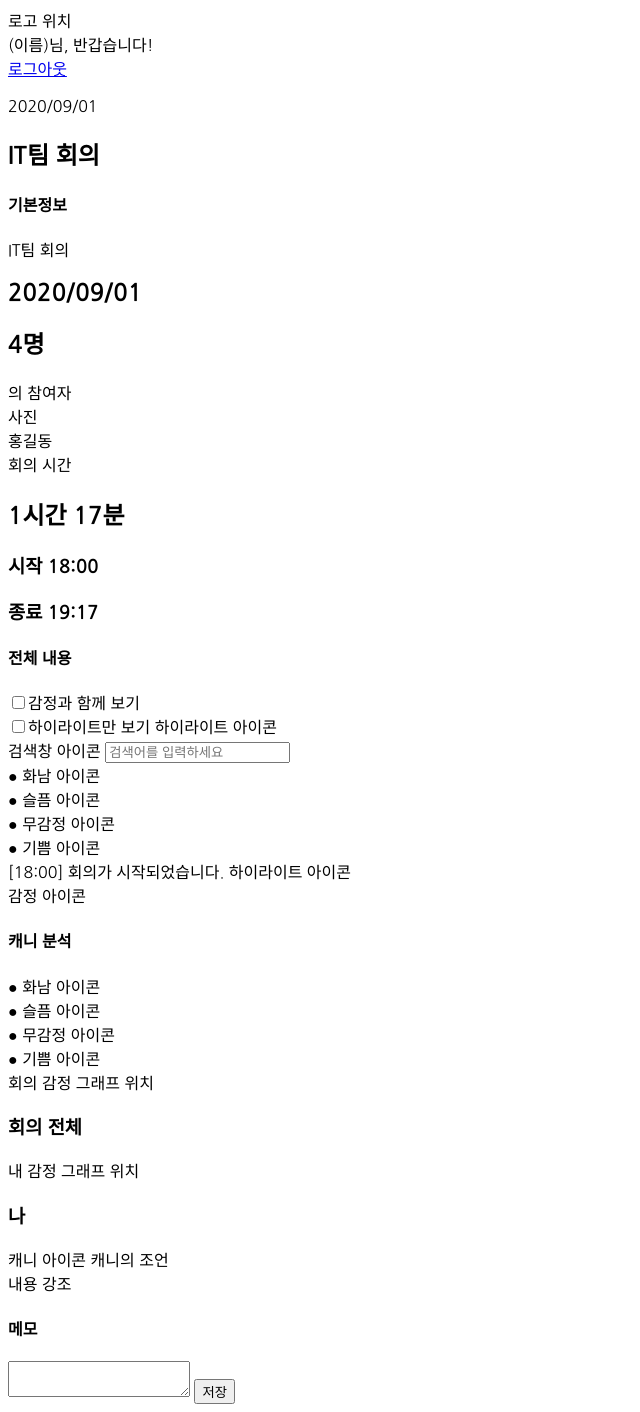
After one commit to jeongum/canwemeet_v2, a Flask app: page /minute/details in a window 1280 px wide. The commit adds this page. Shown: the whole page, without its empty margins (0-640 px from the left). Run offline with Flask 2, Linux system fonts and the light colour scheme.

Commit message:
Add Minute Templates & Route

```diff
--- a/app.py
+++ b/app.py
@@ -8,6 +8,7 @@ from route.login_route import login_route
 from route.chat_route import chat_route
 from route.stt_route import stt_route
 from route.meeting_route import meeting_route
+from route.minute_route import minute_route
 
 from config import DB_URL
 
@@ -28,6 +29,7 @@ app.register_blueprint(login_route)
 app.register_blueprint(chat_route)
 app.register_blueprint(stt_route)
 app.register_blueprint(meeting_route)
+app.register_blueprint(minute_route)
 
 if __name__ == '__main__':
     app.run(host='127.0.0.1',debug =True)
--- /dev/null
+++ b/route/minute_route.py
@@ -0,0 +1,13 @@
+import os
+from flask import Flask, render_template, request, Blueprint
+
+minute_route = Blueprint('minute_route',__name__)
+
+@minute_route.route('/minute')
+def minute_list():
+    return render_template('minute/list.html')
+
+# Testing URL
+@minute_route.route('/minute/details')
+def minute_details():
+    return render_template('minute/details.html')
--- a/templates/main.html
+++ b/templates/main.html
@@ -5,13 +5,13 @@
         {% include 'header.html' %}
         <main>
             <section class="menu meeting">
-                <a href="">
+                <a href="/meeting">
                     회의 시작하기
                 </a>
             </section>
 
             <section class="menu minute-list">
-                <a href="">
+                <a href="/minute">
                     지난 회의록 보기
                 </a>
             </section>
--- /dev/null
+++ b/templates/minute/canny-analysis.html
@@ -0,0 +1,20 @@
+    {% include 'minute/emotion-navigator.html' %}
+
+    <div id="meeting-emotion-graph">
+        회의 감정 그래프 위치
+        <h3>회의 전체</h3>
+    </div>
+
+    <div id="my-emotion-graph">
+        내 감정 그래프 위치
+        <h3>나</h3>
+    </div>
+
+    <div id="canny-advice">
+        <div id="canny-title">
+            <span id="canny-icon">캐니 아이콘</span>
+            캐니의 조언
+        </div>
+        내용
+        <span class="black-bold">강조</span>
+    </div>
--- /dev/null
+++ b/templates/minute/contents.html
@@ -0,0 +1,27 @@
+    <form>
+        <input type="checkbox" name="with-emotion" value="" />감정과 함께 보기
+
+        <div id="highlight">
+            <input type="checkbox" name="with-highlight" value="" />하이라이트만 보기
+            <span class="highlight-icon">하이라이트 아이콘</span>
+        </div>
+
+        <div id="search">
+            <span id="search-icon">검색창 아이콘</span>
+            <input type="text" name="search" placeholder="검색어를 입력하세요">
+        </div>
+    </form>
+
+    <div>
+        {% include 'minute/emotion-navigator.html' %}
+
+        <div id="content">
+            <div class="text">
+                [18:00] 회의가 시작되었습니다.
+                <span class="highlight-icon">하이라이트 아이콘</span>
+            </div>
+            <div class="emotion-icon">
+                감정 아이콘
+            </div>
+        </div>
+    </div>
--- /dev/null
+++ b/templates/minute/details.html
@@ -0,0 +1,39 @@
+{% extends 'base.html' %}
+
+{% block content %}
+    <body>
+        {% include 'header.html' %}
+        <main>
+            <section id="minute-title">
+                <p>
+                    2020/09/01
+                </p>
+                <p>
+                    <h2>
+                        IT팀 회의
+                    </h2>
+                </p>
+            </section>
+
+            <section id="minute-information">
+                <h4>기본정보</h4>
+                {% include 'minute/information.html' %}
+            </section>
+
+            <section id="minute-contents">
+                <h4>전체 내용</h4>
+                {% include 'minute/contents.html' %}
+            </section>
+
+            <section id="canny-analysis">
+                <h4>캐니 분석</h4>
+                {% include 'minute/canny-analysis.html' %}
+            </section>
+
+            <section id="memo">
+                <h4>메모</h4>
+                {% include 'minute/memo.html' %}
+            </section>
+        </main>
+    </body>
+{% endblock content %}
--- /dev/null
+++ b/templates/minute/emotion-navigator.html
@@ -0,0 +1,25 @@
+    <div id="emotion-navigator">
+        <div id="angry">
+            <span>●</span>
+            화남
+            <span>아이콘</span>
+        </div>
+
+        <div id="sad">
+            <span>●</span>
+            슬픔
+            <span>아이콘</span>
+        </div>
+
+        <div id="nature">
+            <span>●</span>
+            무감정
+            <span>아이콘</span>
+        </div>
+
+        <div id="happy">
+            <span>●</span>
+            기쁨
+            <span>아이콘</span>
+        </div>
+    </div>
--- /dev/null
+++ b/templates/minute/information.html
@@ -0,0 +1,50 @@
+    <div id="title">
+        <div>
+            IT팀 회의
+        </div>
+        <div class="blue-bold">
+            <h1>2020/09/01</h1>
+        </div>
+    </div>
+
+    <div id="participant-list">
+        <div>
+            <h1 class="blue-bold">4명</h1>
+            <div>의 참여자</div>
+        </div>
+
+        <div class="participant">
+            <div id="profile-photo">
+                사진
+            </div>
+
+            <div id="participant-name">
+                홍길동
+            </div>
+        </div>
+    </div>
+
+    <div id="meeting-time">
+        <div id="total-meeting-time">
+            <div>
+                회의 시간
+            </div>
+            <h1 class="blue-bold">
+                1시간 17분
+            </h1>
+        </div>
+
+        <div id="start-time" class="time">
+            <h3>
+                시작
+                <span class="blue-bold">18:00</span>
+            </h3>
+        </div>
+
+        <div id="end-time" class="time">
+            <h3>
+                종료
+                <span class="blue-bold">19:17</span>
+            </h3>
+        </div>
+    </div>
--- /dev/null
+++ b/templates/minute/memo.html
@@ -0,0 +1,4 @@
+    <form>
+        <textarea></textarea>
+        <button type="submit">저장</button>
+    </form>
```
Also changed, not shown: templates/minute/list.html (added, +30 -0 lines).
